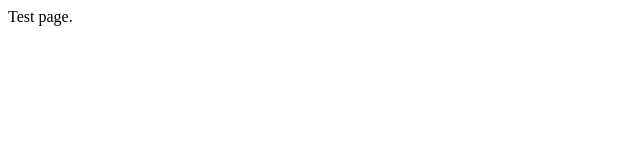
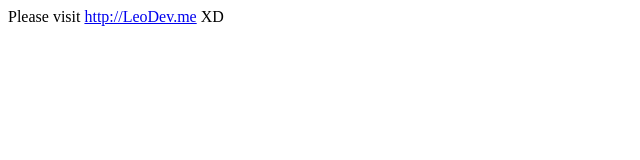
Before and after one commit to LeoiOS/LeoiOS.github.io, a plain HTML site: page index.html in a window 1280 px wide. Shown: the whole page, without its empty margins (0-640 px from the left). Drawn offline with Linux system fonts and the light colour scheme.

Commit message:
Update index.html

```diff
--- a/index.html
+++ b/index.html
@@ -1,6 +1,9 @@
 <html>
-  <title>LeoiOS.github.io</title>
+  <head>
+    <meta name="apple-itunes-app" content="app-id=1067564880" />
+    <title>LeoiOS.github.io</title>
+  </head>
   <body>
-  Test page.
+  Please visit <a href="http://LeoDev.me" target="_blank">http://LeoDev.me</a> XD
   </body>
 <html>
```
